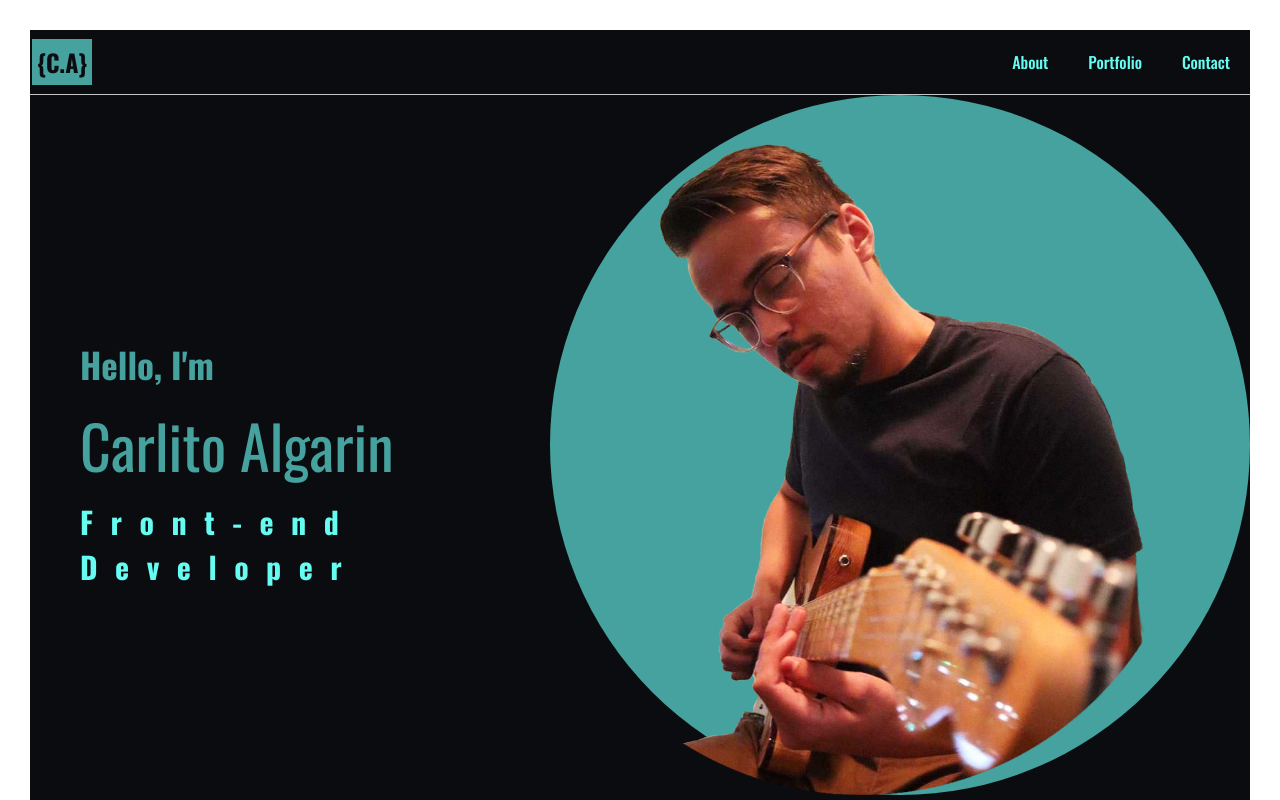
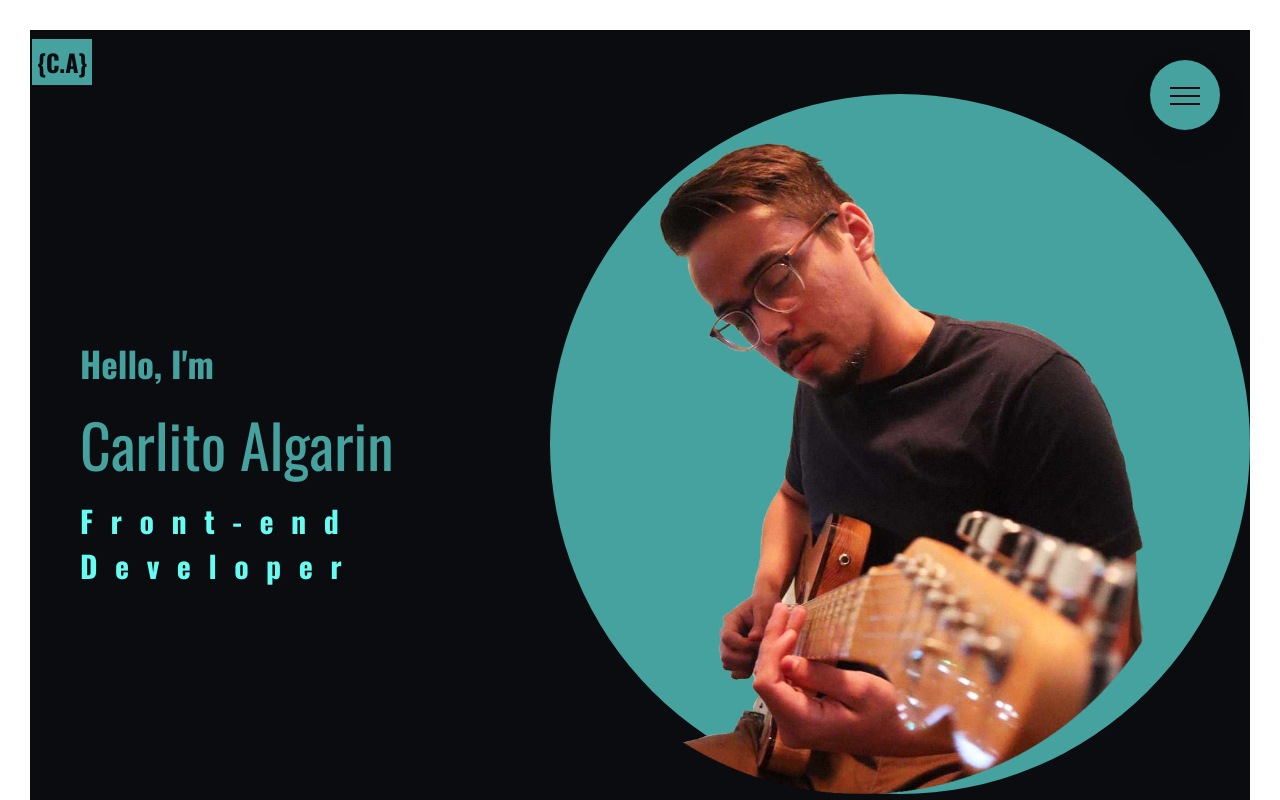
Before and after one commit to Carlito1113/new-portfolio, a React (Create React App) app: page / in a window 1280 px wide. Shown: the top 800 px of the page. Built offline with nearby package versions, Linux system fonts and the light colour scheme.

Commit message:
started creation of bubble navigation

```diff
--- a/src/App.js
+++ b/src/App.js
@@ -1,5 +1,6 @@
 import './App.css';
-import Navbar from './components/navigation/Navbar';
+import Navbar from './components/navbar/Navbar';
+import Navigation from './components/navigation/Navigation';
 import Intro from './components/intro/Intro';
 import Works from './components/works/Works';
 import Contact from './components/contact/Contact';
@@ -8,6 +9,7 @@
   return (
     <div className="App">
       <Navbar />
+      <Navigation />
       <Intro />
       <Works />
       <Contact />
--- a/src/components/navigation/Navbar.jsx
+++ b/src/components/navbar/Navbar.jsx
@@ -6,9 +6,9 @@
     <div>
       <nav className="navbar">
         <h2 className="navbar__logo">{`{C.A}`}</h2>
-        <div className="navbar__item">About</div>
+        {/* <div className="navbar__item">About</div>
         <div className="navbar__item">Portfolio</div>
-        <div className="navbar__item">Contact</div>
+        <div className="navbar__item">Contact</div> */}
       </nav>
     </div>
   );
--- a/src/components/navigation/Navbar.scss
+++ b/src/components/navbar/Navbar.scss
@@ -8,7 +8,7 @@
   color: $accent-light;
   height: 8vh;
   font-size: 1.6rem;
-  border-bottom: .15rem solid $primary-light;
+  // border-bottom: .15rem solid $primary-light;
 
   &__logo {
     margin-right: auto;
--- /dev/null
+++ b/src/components/navigation/Navigation.jsx
@@ -0,0 +1,40 @@
+import React from 'react';
+import './Navigation.scss';
+
+export default function Navigation() {
+  return (
+    <div className="navigation" >
+      <input
+        type="checkbox"
+        className="navigation__checkbox"
+        id="navi-toggle"
+      />
+
+      <label htmlFor="navi-toggle" className="navigation__button">
+        <span className="navigation__icon">&nbsp;</span>
+      </label>
+
+      <div className="navigation__background">&nbsp;</div>
+
+      <nav className="navigation__nav">
+        <ul className="navigation__list">
+          <li className="navigation__item">
+            <a href="#" className="navigation__link">
+              About
+            </a>
+          </li>
+          <li className="navigation__item">
+            <a href="#" className="navigation__link">
+              Portfolio
+            </a>
+          </li>
+          <li className="navigation__item">
+            <a href="#" className="navigation__link">
+              Contacts
+            </a>
+          </li>
+        </ul>
+      </nav>
+    </div>
+  );
+}
--- /dev/null
+++ b/src/components/navigation/Navigation.scss
@@ -0,0 +1,149 @@
+@import '../../scss/main.scss';
+
+.navigation {
+  &__checkbox {
+    display: none;
+  }
+
+  &__button {
+    background-color: $accent-dark;
+    height: 7rem;
+    width: 7rem;
+    position: fixed;
+    top: 6rem;
+    right: 6rem;
+    border-radius: 50%;
+    z-index: 2000;
+    box-shadow: 0 1rem 3rem rgba($primary-dark, 0.1);
+    text-align: center;
+    cursor: pointer;
+  }
+
+  &__background {
+    height: 6rem;
+    width: 6rem;
+    border-radius: 50%;
+    position: fixed;
+    top: 6.5rem;
+    right: 6.5rem;
+    background-image: radial-gradient($accent-dark, $primary-dark);
+    z-index: 1000;
+    transition: transform 0.8s cubic-bezier(0.86, 0, 0.07, 1);
+  }
+
+  &__nav {
+    height: 100vh;
+    position: fixed;
+    top: 0;
+    left: 0;
+    z-index: 1500;
+
+    opacity: 0;
+    width: 0;
+    transition: all 0.8s cubic-bezier(0.68, -0.055, 0.265, 1.55);
+  }
+
+  &__list {
+    position: absolute;
+    top: 50%;
+    left: 50%;
+    transform: translate(-50%, -50%);
+    list-style: none;
+    text-align: center;
+    width: 100%;
+  }
+
+  &__item {
+    margin: 1rem;
+  }
+
+  &__link {
+    &:link,
+    &:visited {
+      display: inline-block;
+      font-size: 3rem;
+      font-weight: 300;
+      padding: 1rem 2rem;
+      color: $accent-light;
+      text-decoration: none;
+      text-transform: uppercase;
+      background-image: linear-gradient(
+        120deg,
+        transparent,
+        transparent 50%,
+        $accent-dark 50%
+      );
+      background-size: 220%;
+      transition: all 0.4s;
+    }
+
+    &:hover,
+    &:active {
+      background-position: 100%;
+      color: $primary-dark;
+      transform: translateX(1rem);
+    }
+  }
+
+  &__checkbox:checked ~ &__background {
+    transform: scale(80);
+  }
+
+  &__checkbox:checked ~ &__nav {
+    opacity: 1;
+    width: 100%;
+  }
+
+  &__icon {
+    position: relative;
+    margin-top: 3.5rem;
+
+    &,
+    &::before,
+    &::after {
+      width: 3rem;
+      height: 2px;
+      background-color: $primary-dark;
+      display: inline-block;
+    }
+
+    &::before,
+    &::after {
+      content: '';
+      position: absolute;
+      left: 0;
+      transition: all 0.2s;
+    }
+
+    &::before {
+      top: -0.8rem;
+    }
+    &::after {
+      top: 0.8rem;
+    }
+  }
+
+  &__button:hover &__icon::before {
+    top: -1rem;
+  }
+
+  &__button:hover &__icon::after {
+    top: 1rem;
+  }
+
+  &__checkbox:checked + &__button &__icon {
+    background-color: transparent;
+  }
+
+  &__checkbox:checked + &__button &__icon::before {
+    background-color: $primary-dark;
+    top: 0;
+    transform: rotate(135deg);
+  }
+
+  &__checkbox:checked + &__button &__icon::after {
+    background-color: $primary-dark;
+    top: 0;
+    transform: rotate(-135deg);
+  }
+}
```
